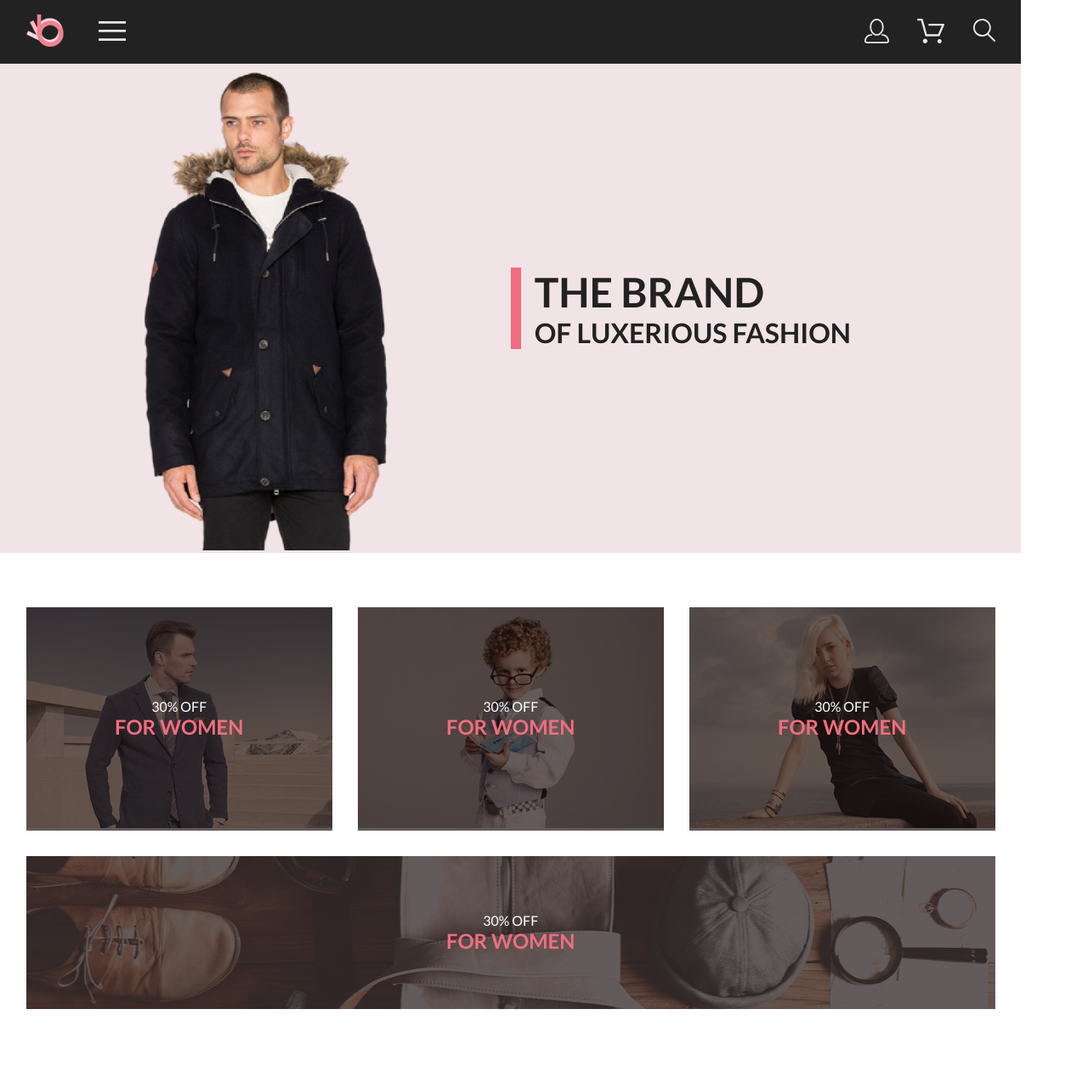
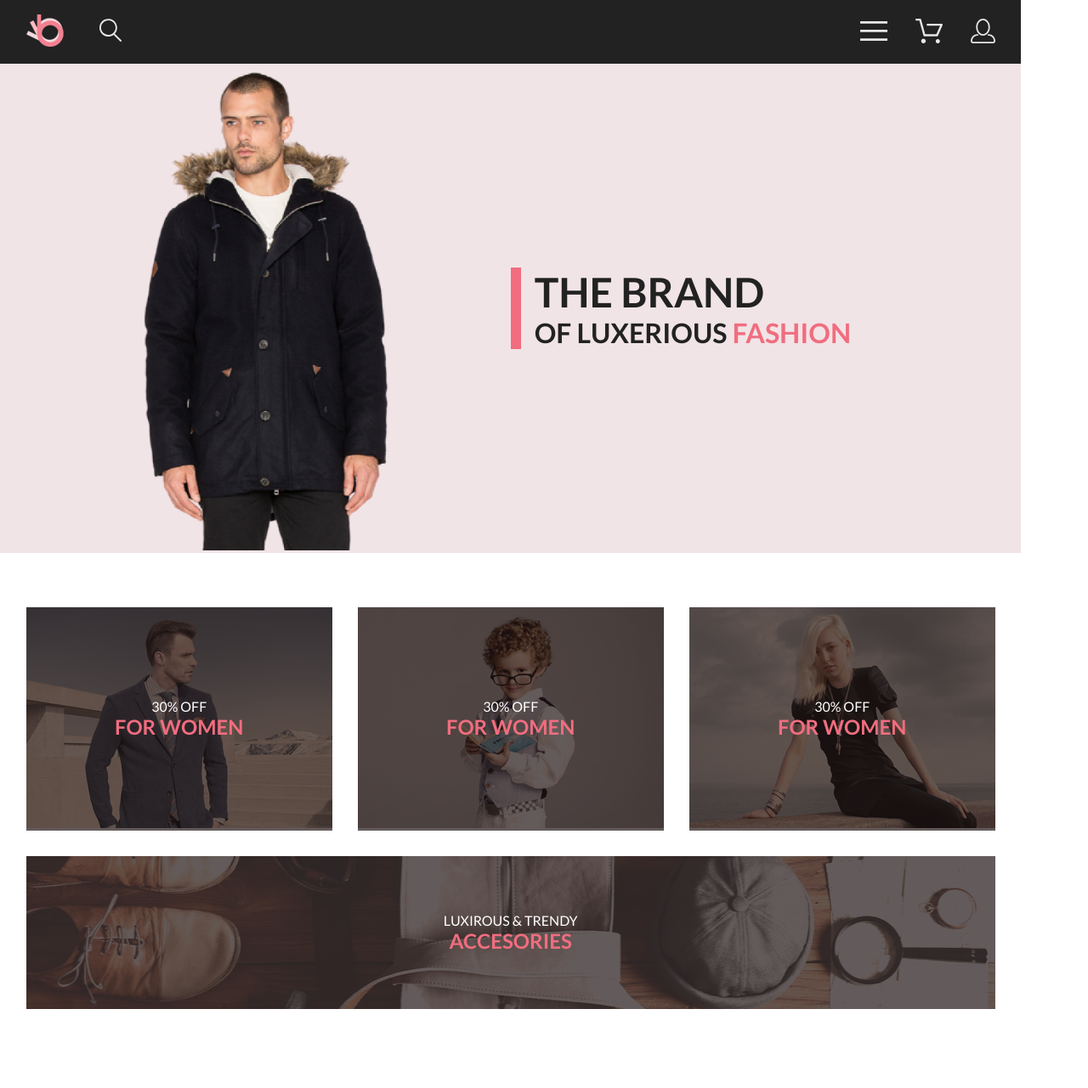
Before and after one commit to Alena000333/hw_6, a plain HTML site: page index.html in a window 1280 px wide. Shown: the top 1281 px of the page at 85% size. Drawn offline with Linux system fonts and the light colour scheme.

Commit message:
изменила файл html

```diff
--- a/index.html
+++ b/index.html
@@ -1,5 +1,6 @@
 <!DOCTYPE html>
 <html lang="en">
+
 <head>
     <meta charset="UTF-8">
     <meta http-equiv="X-UA-Compatible" content="IE=edge">
@@ -7,21 +8,24 @@
     <link rel="stylesheet" href="style.css">
     <title>Document</title>
     <link rel="preconnect" href="https://fonts.googleapis.com">
-<link rel="preconnect" href="https://fonts.gstatic.com" crossorigin>
-<link href="https://fonts.googleapis.com/css2?family=Lato:wght@300;400;700&display=swap" rel="stylesheet">
+    <link rel="preconnect" href="https://fonts.gstatic.com" crossorigin>
+    <link href="https://fonts.googleapis.com/css2?family=Lato:wght@300;400;700&display=swap" rel="stylesheet">
 </head>
+
 <body>
+
     <body>
         <div class="top">
             <header class="header center">
                 <div class="header__left">
                     <a href="index.html"><img src="./img/значок1.png" alt="logo"></a>
-                    <a href="#"><img src="./img/Forma 1.svg" alt="search"></a>
+                    <a href="#"><img src="./img/Forma 1 (3).svg" alt="search"></a>
                 </div>
                 <nav class="header__right">
-                    <label for="header__check"><img src="./img/Forma 1 (1).svg" alt="menu"></label>
-                    <a class="header__link-site" href="registration.html"><img src="./img/Forma 1 (2).svg" alt="reg"></a>
-                    <a class="header__link-site" href="cart.html"><img src="./img/Forma 1 (3).svg" alt="cart"></a>
+                    <label for="header__check"><img src="./img/Forma 1.svg" alt="menu"></label>
+                    <a class="header__link-site" href="registration.html"><img src="./img/Forma 1 (2).svg"
+                            alt="reg"></a>
+                    <a class="header__link-site" href="cart.html"><img src="./img/Forma 1 (1).svg" alt="cart"></a>
                 </nav>
 
             </header>
@@ -32,7 +36,7 @@
                 <div class="promo__content">
                     <div class="promo__info">
                         <h1 class="promo__title">THE BRAND</h1>
-                        <h2 class="promo__heading">OF LUXERIOUS FASHION</h2>
+                        <h2 class="promo__heading">OF LUXERIOUS <span class="promo__heading_color">FASHION</span></h2>
                     </div>
                 </div>
             </section>
@@ -61,8 +65,8 @@
                 <div class="sale__item sale__item_big">
                     <img src="./img/Rectangle 20.png" alt="sale image">
                     <div class="sale__content">
-                        <p class="sale__text">30% OFF</p>
-                        <h3 class="sale__heading">FOR WOMEN</h3>
+                        <p class="sale__text">LUXIROUS & TRENDY</p>
+                        <h3 class="sale__heading"> ACCESORIES</h3>
                     </div>
                 </div>
             </section>
@@ -119,8 +123,10 @@
                             Add to Cart</a>
                     </div>
                     <div class="product">
+
                         <img class="product__img" src="./img/Rectangle 15 copy.png" alt="">
                         <div class="product__content">
+
                             <a href="product.html" class="product__heading">ELLERY X M'O CAPSULE</a>
                             <p class="product__text">Known for her sculptural takes on traditional tailoring, Australian
                                 arbiter
@@ -143,10 +149,11 @@
                             Add to Cart</a>
                     </div>
                 </div>
-                <p class="Browse_All_Product">Browse All Product </p>
+                <div class="Browse_All_Product"> <button class="button">Browse All Product </button></div>
             </section>
 
         </div>
 
-</body>
+    </body>
+
 </html>
```
